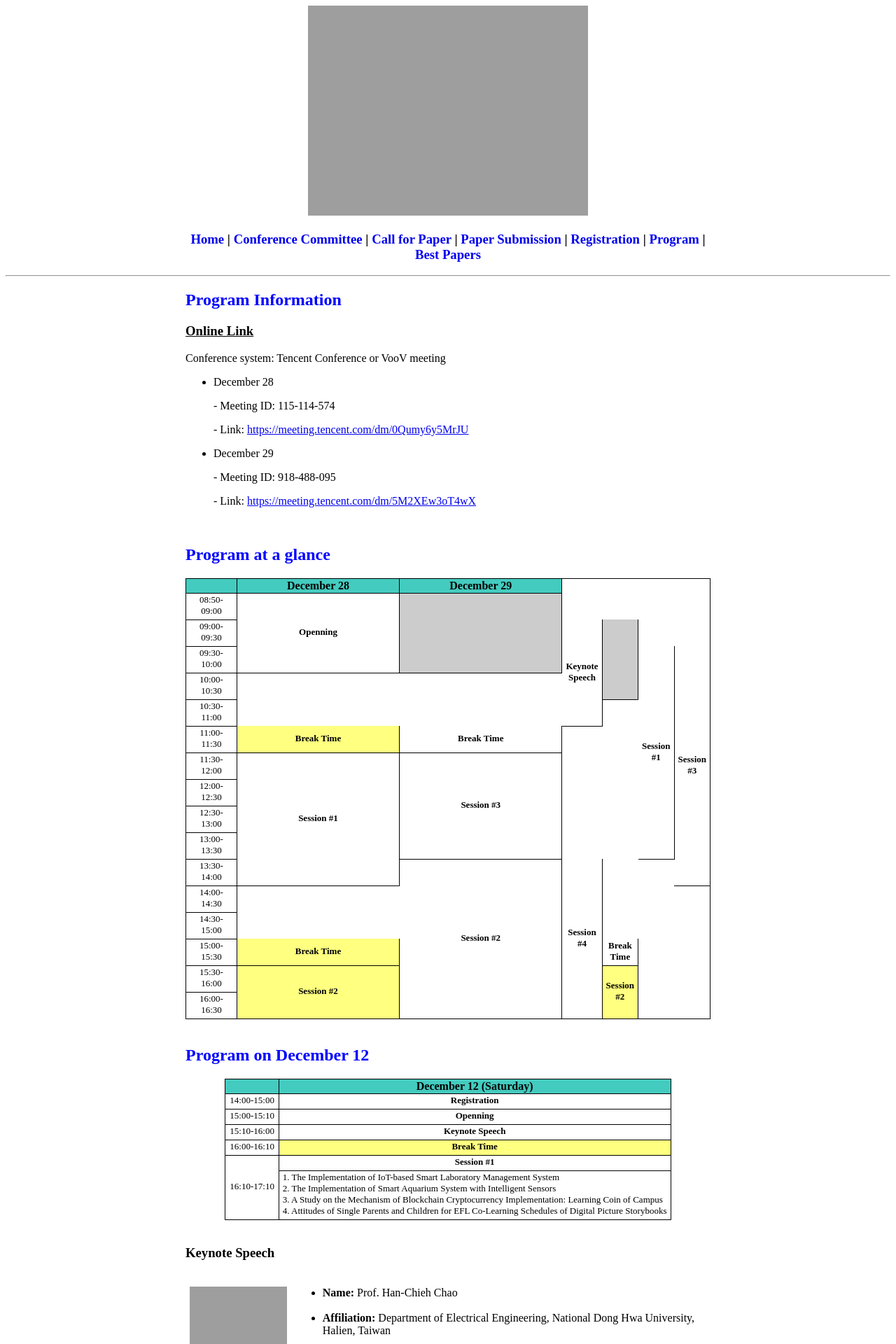
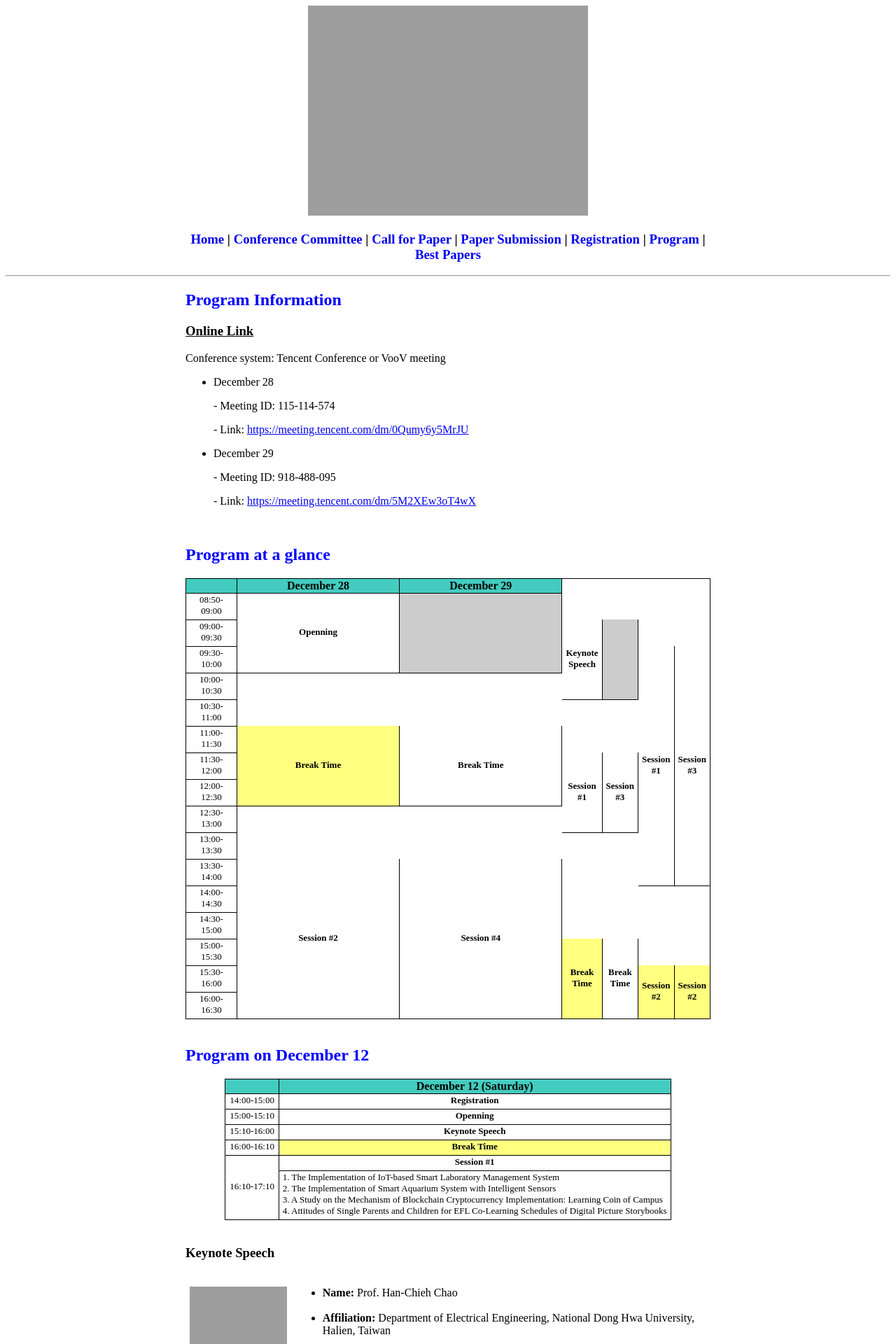
Before and after one commit to icea-conf/2021, a Jekyll site: the page built from program/index.html, in a window 1280 px wide. Shown: the top 1920 px of the page at 70% size. Built offline with Jekyll 4.4.1, drawn with Linux system fonts in a browser that asks for light colours.

Commit message:
Update index.html

```diff
--- a/program/index.html
+++ b/program/index.html
@@ -37,13 +37,13 @@ title: ACM ICEA 2021
 
                          <tr>
                               <td class="tcontent4">09:00-09:30</td>
-                              <td class="tcontent4" rowspan="4"><b>Keynote Speech</b></td>
+                              <td class="tcontent4" rowspan="3"><b>Keynote Speech</b></td>
                               <td class="tcontent4" rowspan="3" style="background-color:#CCCCCC"></td>
                          </tr>
 
                          <tr>
                               <td class="tcontent4">09:30-10:00</td>
-                              <td class="tcontent4" rowspan="8"><b>Session #1</b></td>
+                              <td class="tcontent4" rowspan="9"><b>Session #1</b></td>
                               <td class="tcontent4" rowspan="9"><b>Session #3</b></td>
                          </tr>
 
@@ -57,14 +57,14 @@ title: ACM ICEA 2021
 
                          <tr>
                               <td class="tcontent4">11:00-11:30</td>
-                              <td class="tcontent5" rowspan="1.5"><b>Break Time</b></td>
-                              <td class="tcontent4" rowspan="1.5"><b>Break Time</b></td>
+                              <td class="tcontent5" rowspan="3"><b>Break Time</b></td>
+                              <td class="tcontent4" rowspan="3"><b>Break Time</b></td>
                          </tr>
 
                          <tr>
                               <td class="tcontent4">11:30-12:00</td>
-                              <td class="tcontent4" rowspan="5.5"><b>Session #1</b></td>
-                              <td class="tcontent4" rowspan="4.5"><b>Session #3</b></td>
+                              <td class="tcontent4" rowspan="3"><b>Session #1</b></td>
+                              <td class="tcontent4" rowspan="3"><b>Session #3</b></td>
                          </tr>
 
 
@@ -104,14 +104,14 @@ title: ACM ICEA 2021
 
                          <tr>
                               <td class="tcontent4">15:00-15:30</td>
-                              <td class="tcontent5" rowspan="1.5"><b>Break Time</b></td>
-                              <td class="tcontent4" rowspan="1.5"><b>Break Time</b></td>
+                              <td class="tcontent5" rowspan="3"><b>Break Time</b></td>
+                              <td class="tcontent4" rowspan="3"><b>Break Time</b></td>
                          </tr>
 
                          <tr>
                               <td class="tcontent4">15:30-16:00</td>
-                              <td class="tcontent5" rowspan="4.5"><b>Session #2</b></td>
-                              <td class="tcontent5" rowspan="4.5"><b>Session #2</b></td>
+                              <td class="tcontent5" rowspan="3"><b>Session #2</b></td>
+                              <td class="tcontent5" rowspan="3"><b>Session #2</b></td>
                          </tr>
 
                          <tr>
```
